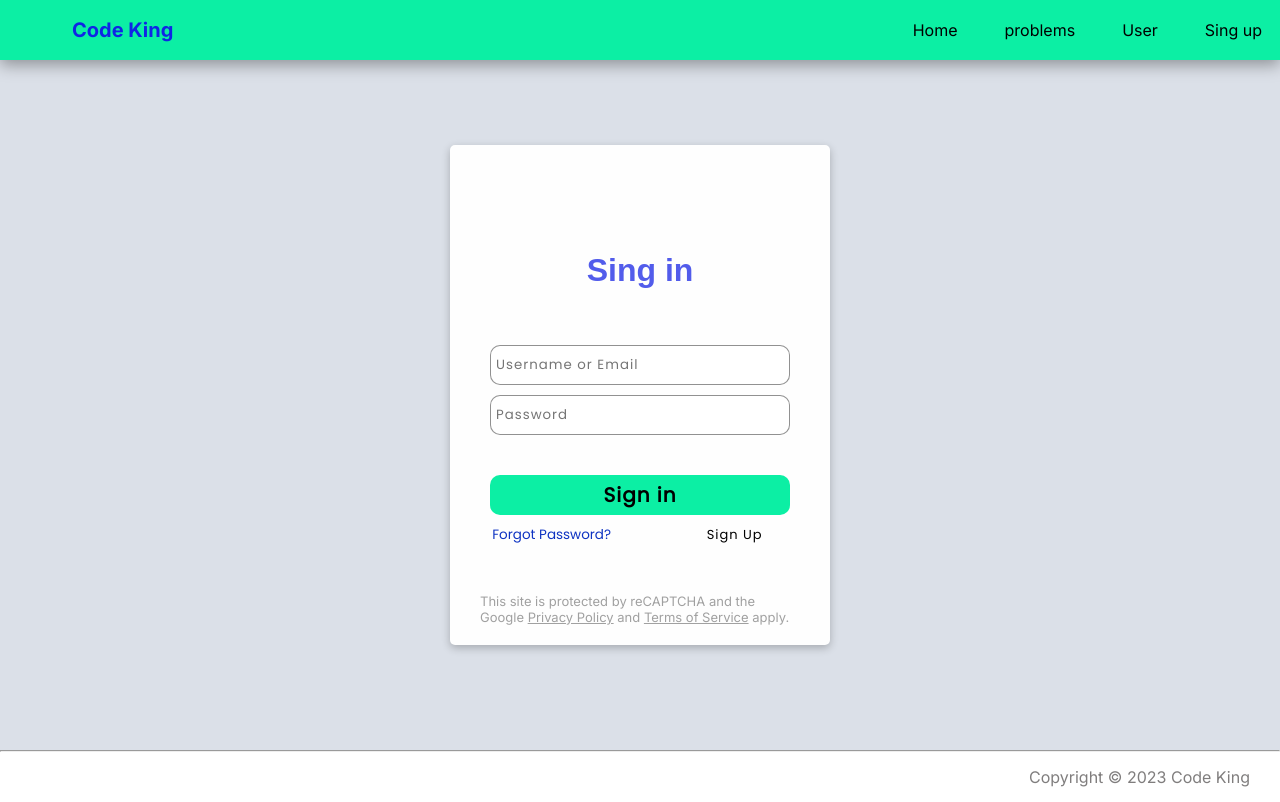
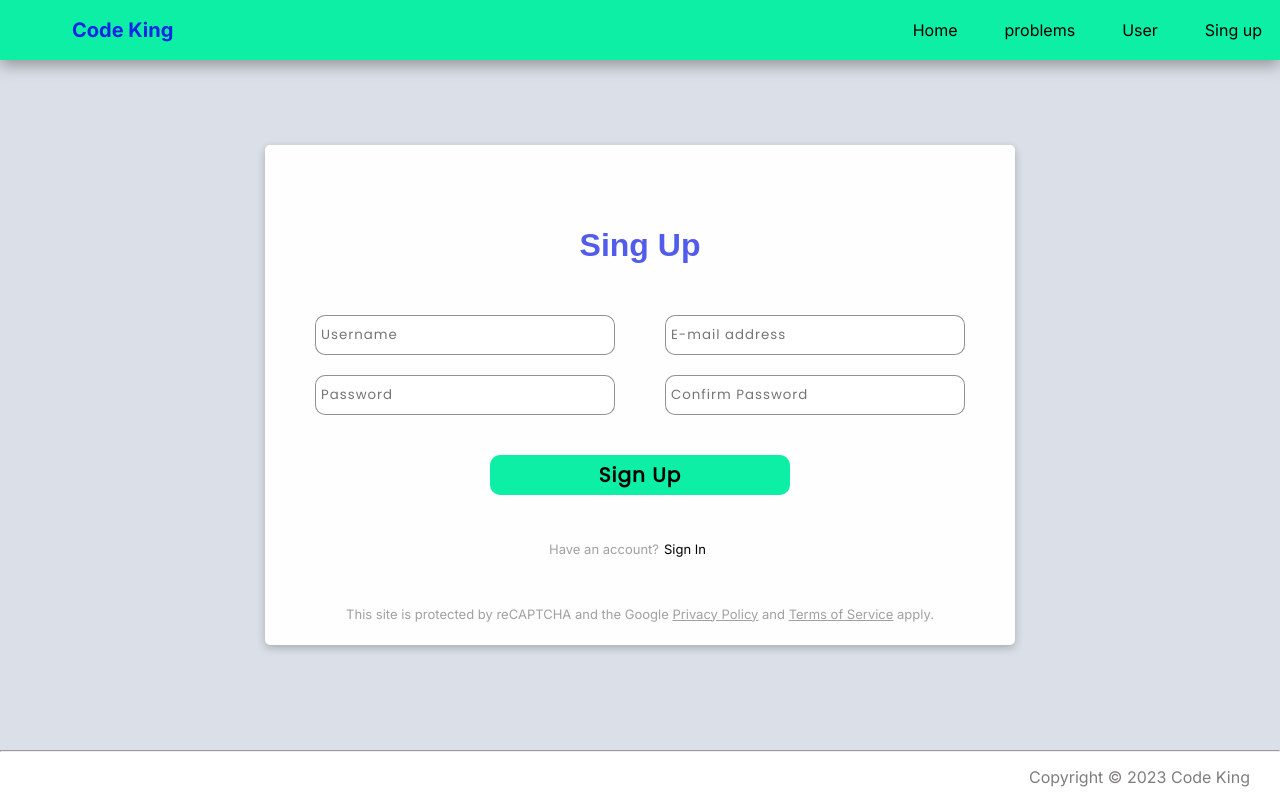
Before and after one commit to Bapparajsk/codeking, a Next.js app: page /login in a window 1280 px wide. Both pictures are taken after a click on the button "Sign Up". Built offline with nearby package versions, Linux system fonts and the light colour scheme; some icons are missing.

Commit message:
🚀 sing-up card complete

```diff
--- a/src/app/login/page.jsx
+++ b/src/app/login/page.jsx
@@ -1,18 +1,27 @@
 "use client"
 
-import React from 'react';
-import {Footer} from "#/footer/Footer";
+import React, { useState } from 'react';
+import { Footer } from "#/footer/Footer";
 import '$/login/style.css'
-import {Signin} from "#/login/Signin";
+import { Signin } from "#/login/Signin";
+import { Signup } from "#/login/Signup";
+
 const Page = () => {
+    const [sing, setSing] = useState("signin");
+
+    const setSignup = (value) => {
+        console.log("this " + value);
+        setSing(value); // Change this line to setSing
+    }
+
     return (
         <>
             <main className={'login-page flex'}>
-                <div className={'login-container'}>
-                    <Signin/>
+                <div className={'login-container flex'}>
+                    {sing === "signin" ? <Signin setSignup={setSignup} /> : <Signup setSignup={setSignup} />}
                 </div>
             </main>
-            <Footer/>
+            <Footer />
         </>
     );
 };
--- a/src/component/login/Signin.jsx
+++ b/src/component/login/Signin.jsx
@@ -2,7 +2,7 @@ import '$/login/signin.css'
 import Link from "next/link";
 import {useState} from "react";
 
-export const Signin = () => {
+export const Signin = props => {
     const [arrow1, setArrow1] = useState(false);
     const [arrow2, setArrow2] = useState(false);
     const [pass, setPass] = useState("password");
@@ -17,6 +17,10 @@ export const Signin = () => {
         setTimeout(() => {
             setPass("password")
         }, 250);
+    }
+
+    const clickHandler = () => {
+        props.setSignup("signup");
     }
 
     return (
@@ -44,7 +48,7 @@ export const Signin = () => {
                             </lord-icon>
                         </div>
                     </div>
-                    <button>Sign in</button>
+                    <button className={'login-form-button'}>Sign in</button>
                 </form>
             </div>
             <div className={'login-footer flex'}>
@@ -57,7 +61,7 @@ export const Signin = () => {
                             style={{width: "20px", height: "20px"}}>
                         </lord-icon>
                     </Link>
-                    <button className={'sing-up flex'} onMouseOver={() => setArrow2(true)} onMouseOut={() => setArrow2(false)}>
+                    <button onClick={clickHandler} className={'sing-up flex'} onMouseOver={() => setArrow2(true)} onMouseOut={() => setArrow2(false)}>
                         <span>Sign Up</span>
                         <lord-icon
                             src="https://cdn.lordicon.com/vduvxizq.json"
--- a/src/component/login/Signup.jsx
+++ b/src/component/login/Signup.jsx
@@ -1,5 +1,84 @@
-export const Signup = () => {
+import '$/login/signup.css';
+import {useState} from "react";
+
+export const Signup = props => {
+    const [arrow3, setArrow3] = useState(false);
+    const [pass1, setPass1] = useState("password");
+    const [pass2, setPass2] = useState("password");
+
+    const togglePasswordVisibility = (passwordState, setPasswordState) => {
+        setTimeout(() => {
+            setPasswordState(passwordState === "password" ? "text" : "password");
+        }, 250);
+    };
+    const clickHandler = () => {
+        props.setSignup("signin");
+    }
+
     return (
-        <></>
+        <div className={'signup-box'}>
+            <div className={'up-hading flex'}>
+                <lord-icon
+                    src="https://cdn.lordicon.com/xcxzayqr.json"
+                    trigger="loop"
+                    delay="1500"
+                    style={{width: "50px", height: "50px"}}>
+                </lord-icon>
+                <h1>Sing Up</h1>
+            </div>
+            <div className={'up-body'}>
+                <form className={'flex'}>
+                    <div className={'up-body-top flex'}>
+                        <input type="text" className={'inputs'} placeholder={'Username'} name={'username'}
+                               required={true}/>
+                        <input type="email" className={'inputs'} placeholder={'E-mail address'} name={'email'}
+                               required={true}/>
+                    </div>
+                    <div className={'up-body-top flex'}>
+                        <div className={'pass-eye flex'}>
+                            <input type={pass1} required={true} name={'password'} placeholder={'Password'}
+                                   className={'inputs'}/>
+                            <div className={'pass-eye-icon flex'} onMouseOver={() => togglePasswordVisibility(pass1, setPass1)} onMouseOut={() => togglePasswordVisibility(pass1, setPass1)}>
+                                <lord-icon
+                                    src="https://cdn.lordicon.com/fmjvulyw.json"
+                                    trigger="morph"
+                                    state="morph-cross"
+                                    style={{width: "25px", height: "25px"}}>
+                                </lord-icon>
+                            </div>
+                        </div>
+                        <div className={'pass-eye flex'} >
+                            <input type={pass2} required={true} name={'password'} placeholder={'Confirm Password'}
+                                   className={'inputs'}/>
+                            <div className={'pass-eye-icon flex'} onMouseOver={() => togglePasswordVisibility(pass2, setPass2)} onMouseOut={() => togglePasswordVisibility(pass2, setPass2)}>
+                                <lord-icon
+                                    src="https://cdn.lordicon.com/fmjvulyw.json"
+                                    trigger="morph"
+                                    state="morph-cross"
+                                    style={{width: "25px", height: "25px"}}>
+                                </lord-icon>
+                            </div>
+                        </div>
+                    </div>
+                    <button className={'login-form-button'}>Sign Up</button>
+                </form>
+            </div>
+            <div className={'up-footer flex'}>
+                <div className={'flex'}>
+                    <p>Have an account?</p>
+                    <div onClick={clickHandler} className={'sign-button flex'} onMouseOver={() => setArrow3(true)} onMouseOut={() => setArrow3(false)}>
+                        <span>Sign In</span>
+                        <lord-icon
+                            src="https://cdn.lordicon.com/vduvxizq.json"
+                            trigger={arrow3 ? "loop" : ""}
+                            style={{width: "20px", height: "20px"}}>
+                        </lord-icon>
+                    </div>
+                </div>
+                <p>This site is protected by reCAPTCHA and the Google <a href="https://policies.google.com/privacy"
+                                                                         target={'_blank'}>Privacy Policy</a> and <a
+                    href="https://policies.google.com/terms" target={'_blank'}>Terms of Service</a> apply.</p>
+            </div>
+        </div>
     )
 }
--- a/src/style/login/signin.css
+++ b/src/style/login/signin.css
@@ -1,7 +1,7 @@
 @import url('https://fonts.googleapis.com/css2?family=Poppins&display=swap');
 
 .login-box {
-    width: 100%;
+    width: 380px;
     height: 100%;
     background-color: #fefefe;
     border-radius: 5px;
@@ -29,9 +29,11 @@
         height: 100%;
         flex-direction: column;
         justify-content: start;
+    }
+}
 
-        & button {
-            margin-top: 30px;
+.login-form-button {
+    margin-top: 20px;
     background-color: #0cefa4;
     border: none;
     width: 300px;
@@ -44,8 +46,6 @@
 
     &:hover {
         background-color: #03fdaa;
-            }
-        }
     }
 }
 
--- a/src/style/login/signup.css
+++ b/src/style/login/signup.css
@@ -0,0 +1,59 @@
+.signup-box {
+    width: 750px;
+    height: 500px;
+    background-color: #fefefe;
+    border-radius: 5px;
+    box-shadow: rgba(0, 0, 0, 0.24) 0 3px 8px;
+}
+
+.up-hading {
+    width: 100%;
+    height: 150px;
+    flex-direction: column;
+    & h1 {
+        font-family: 'Raleway', sans-serif;
+        font-weight: 600;
+        color: #525CEB;
+    }
+}
+
+.up-body {
+    width: 100%;
+    height: 220px;
+
+    & form {
+        height: 100%;
+        flex-direction: column;
+    }
+}
+
+.up-body-top {
+    width: 100%;
+    justify-content: space-evenly;
+    margin-bottom: 10px;
+}
+
+.up-footer {
+    width: 100%;
+    height: 130px;
+    justify-content: space-around;
+    flex-direction: column;
+
+    & p {
+        font-size: 13px;
+        color: rgba(0, 0, 0, 0.37);
+
+        & span {
+            color: #000;
+            cursor: pointer;
+        }
+    }
+}
+
+.sign-button {
+    & span {
+        font-size: 13px;
+        margin: 0 5px;
+        cursor: pointer;
+    }
+}
--- a/src/style/login/style.css
+++ b/src/style/login/style.css
@@ -5,7 +5,7 @@
 }
 
 .login-container {
-    width: 380px;
+    width: auto;
     height: 500px;
     margin-top: 40px;
 }
```
Lines whose indentation alone changed are shown as unchanged.
